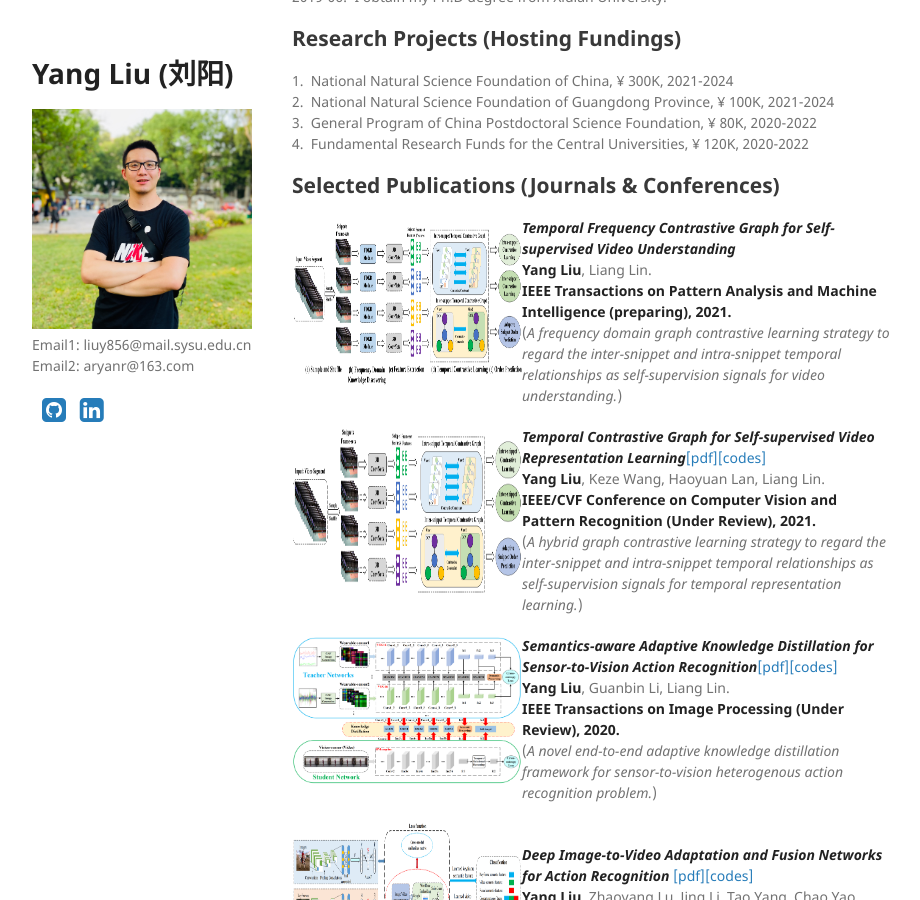
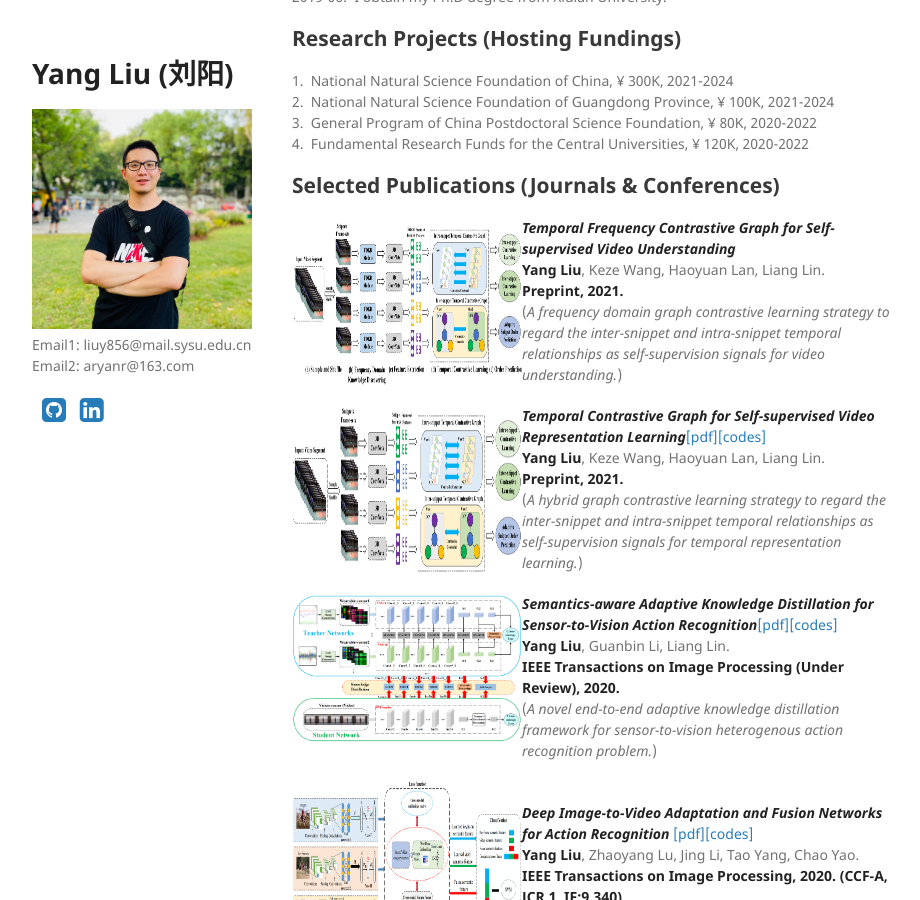
Before and after one commit to YangLiu9208/home, a Jekyll site: the page built from index.md, in a window 1280 px wide and 900 px high, scrolled down 871 px. Shown: the whole window, without its empty margins (178-1098 px from the left). Built offline with Jekyll 4.4.1, drawn with Linux system fonts in a browser that asks for light colours; a style sheet for code colours, icons or effects is not loaded.

Commit message:
Update index.md

```diff
--- a/index.md
+++ b/index.md
@@ -39,8 +39,8 @@ Deep Learning, Self-supervised Learning, Reinforcement Learning
           </a>
 </div>
 ***Temporal Frequency Contrastive Graph for Self-supervised Video Understanding***
-**Yang Liu**, Liang Lin.
-**IEEE Transactions on Pattern Analysis and Machine Intelligence (preparing), 2021.**
+**Yang Liu**, Keze Wang, Haoyuan Lan, Liang Lin.
+**Preprint, 2021.**
 (*A frequency domain graph contrastive learning strategy to regard the inter-snippet and intra-snippet temporal relationships as self-supervision signals for video understanding.*)
 
 <div align="left">
@@ -50,7 +50,7 @@ Deep Learning, Self-supervised Learning, Reinforcement Learning
 </div>
 ***Temporal Contrastive Graph for Self-supervised Video Representation Learning***[[pdf]](https://arxiv.org/abs/2101.00820)[[codes]]( https://github.com/YangLiu9208/TCG)
 **Yang Liu**, Keze Wang, Haoyuan Lan, Liang Lin.
-**IEEE/CVF Conference on Computer Vision and Pattern Recognition (Under Review), 2021.**
+**Preprint, 2021.**
 (*A hybrid graph contrastive learning strategy to regard the inter-snippet and intra-snippet temporal relationships as self-supervision signals for temporal representation learning.*)
 
 <div align="left">
```
